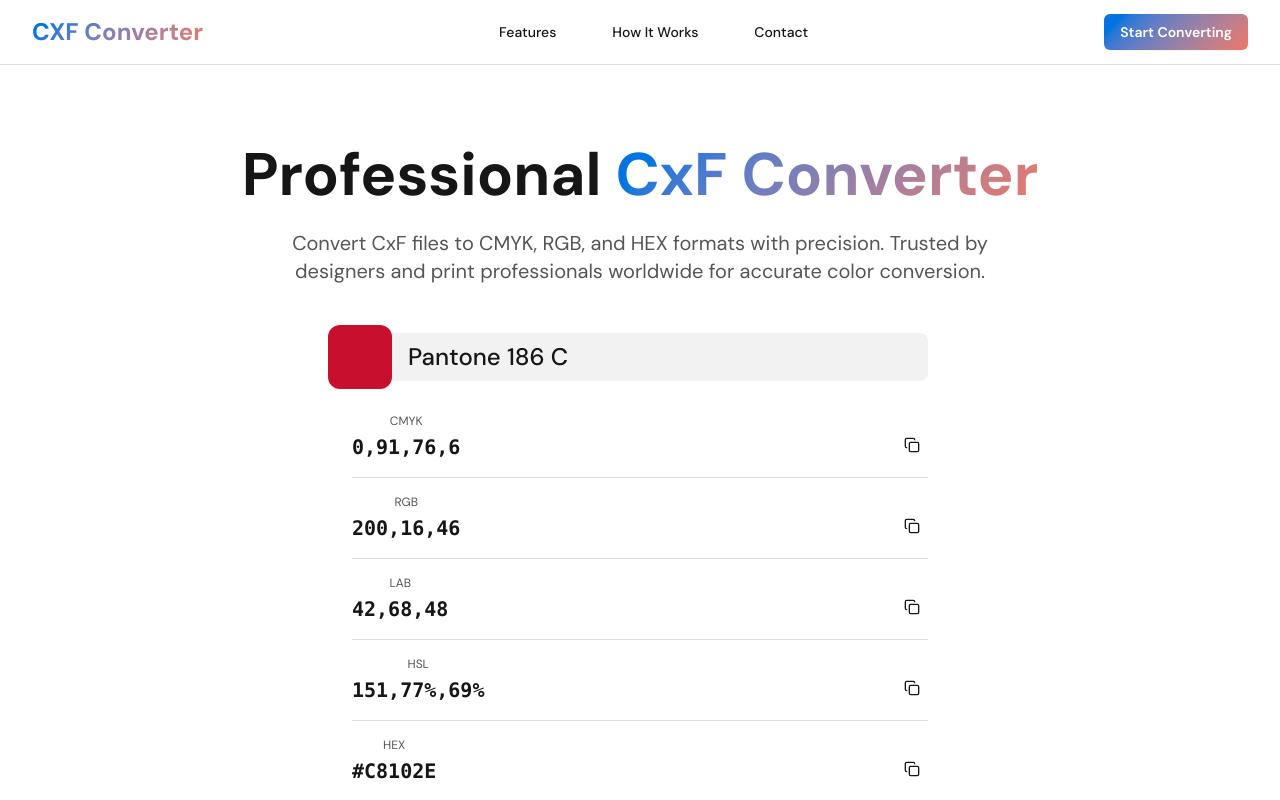
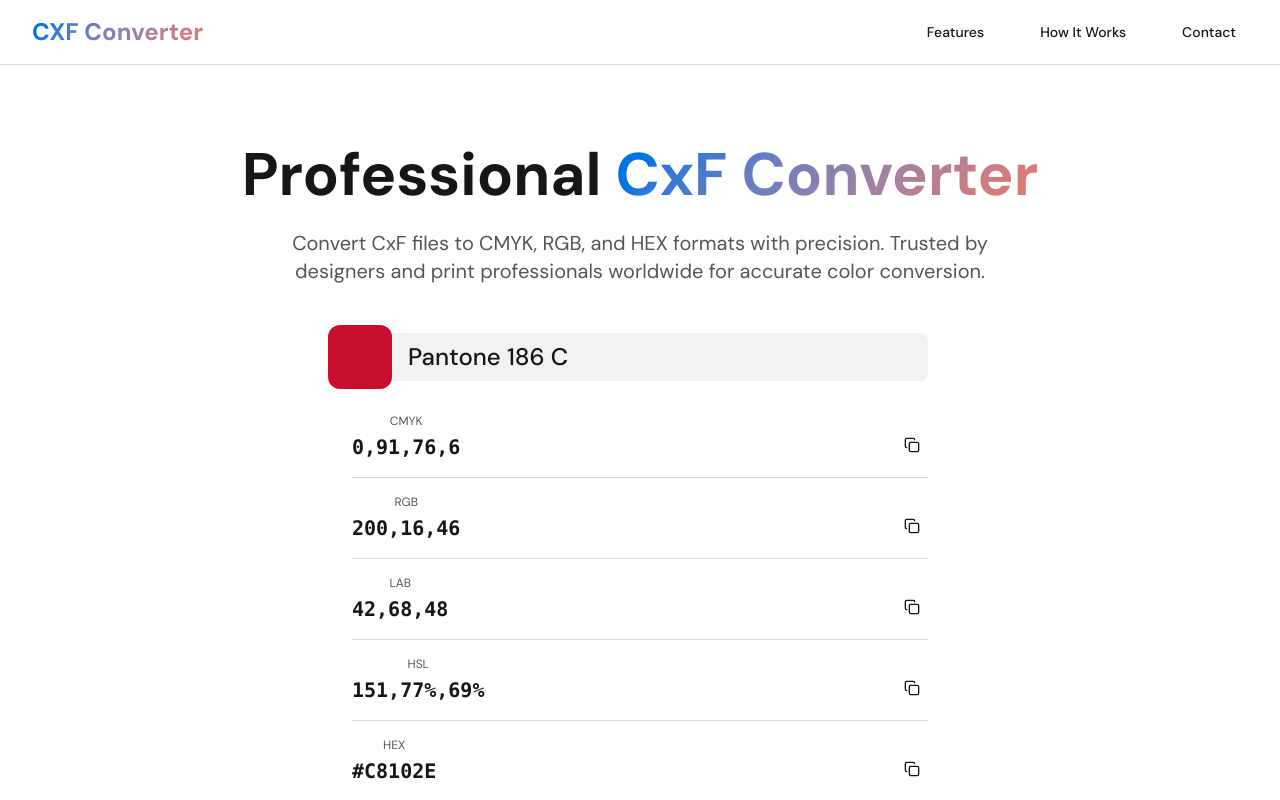
Before and after one commit to s1avvo/cxf-converter, a Next.js app: page / in a window 1280 px wide. Shown: the top 800 px of the page. Built offline with nearby package versions, Linux system fonts and the light colour scheme.

Commit message:
ref: remove "Start Converting" button

```diff
--- a/src/ui/header.tsx
+++ b/src/ui/header.tsx
@@ -1,5 +1,4 @@
 import { Separator } from "@ui/shadcn/separator";
-import { Button } from "@ui/shadcn/button";
 import Link from "next/link";
 
 const links = [
@@ -43,10 +42,6 @@ export function Header() {
 						))}
 					</ul>
 				</nav>
-
-				<Button className="gradient-primary gradient-primary-hover font-semibold text-white">
-					Start Converting
-				</Button>
 			</div>
 			<Separator />
 		</header>
```
